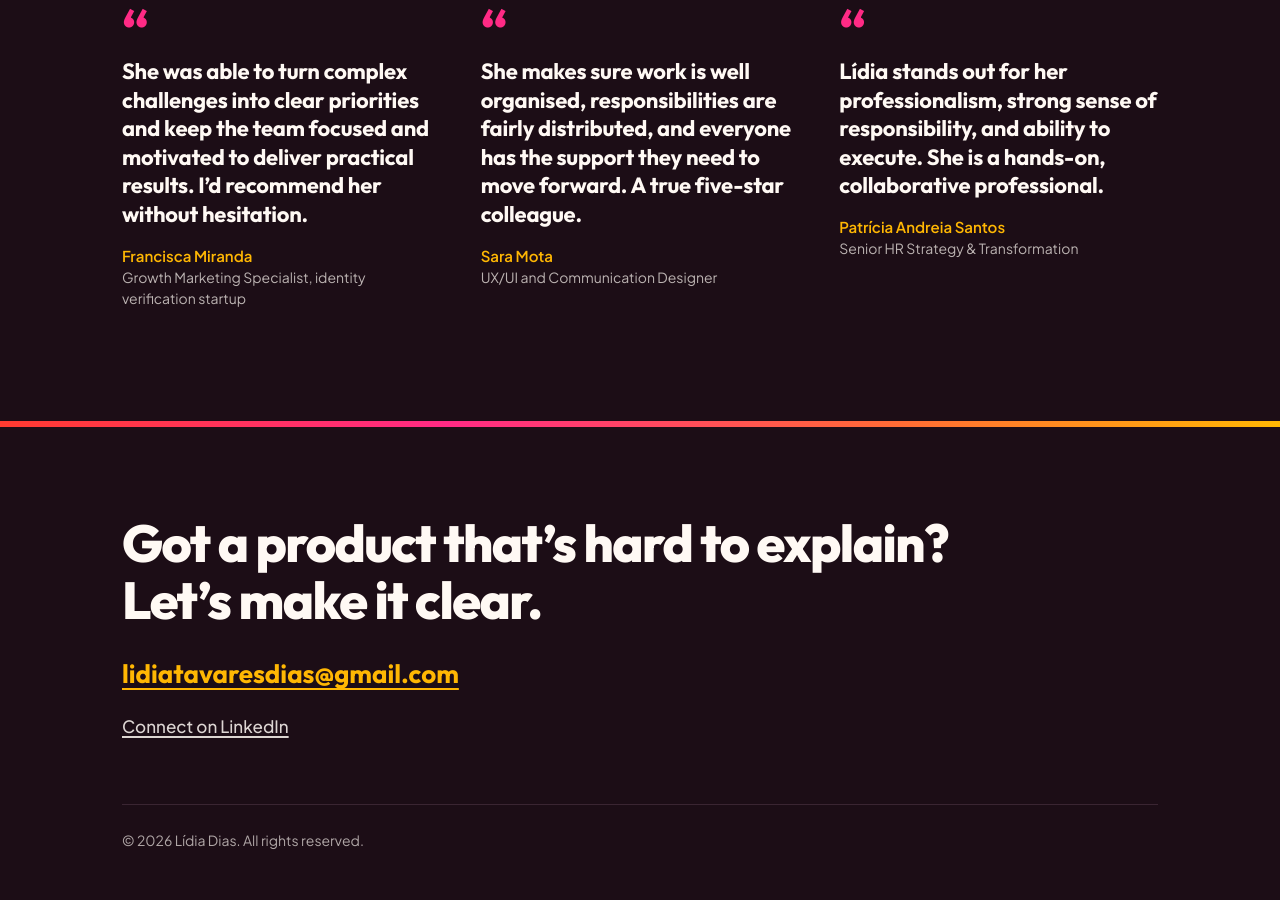
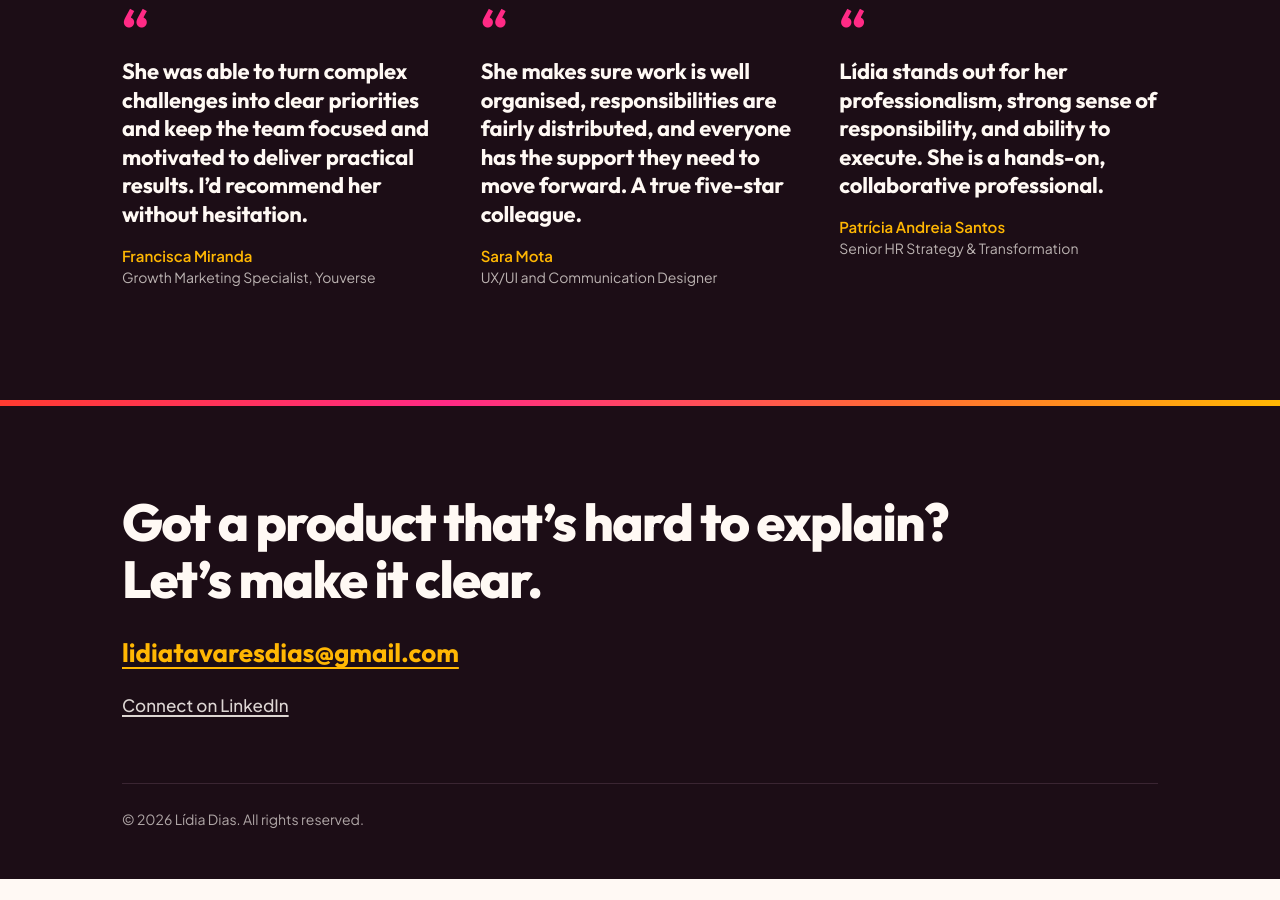
Before and after one commit to LidiaM211/lidiadias, a Jekyll site: the page built from about.html, in a window 1280 px wide and 900 px high, scrolled down 3041 px. Built offline with Jekyll 4.4.1, drawn with Linux system fonts in a browser that asks for light colours; after the commit the page ends 3920 px from its top, so only the background shows below that; some of the changed text lies outside the part shown.

Commit message:
Restore Youverse name in About page; keep portfolio anonymized
Co-Authored-By: Claude Opus 5.5 <noreply@anthropic.com>
Claude-Session: https://claude.ai/code/session_01MfWNjvSsQBHHVmfNVahrbf

```diff
--- a/_data/cv.yml
+++ b/_data/cv.yml
@@ -14,7 +14,7 @@ percurso:
     cargo: "Marketing Manager for tech and AI offers"
 
   - datas: "2022 – 2026"
-    empresa: "Identity verification startup"
+    empresa: "Youverse"
     cargo: "Marketing & Communications Manager"
 
   - datas: "2022 – present"
@@ -60,7 +60,7 @@ competencias:
 recomendacoes:
   - texto: "She was able to turn complex challenges into clear priorities and keep the team focused and motivated to deliver practical results. I’d recommend her without hesitation."
     nome: "Francisca Miranda"
-    cargo: "Growth Marketing Specialist, identity verification startup"
+    cargo: "Growth Marketing Specialist, Youverse"
   - texto: "She makes sure work is well organised, responsibilities are fairly distributed, and everyone has the support they need to move forward. A true five-star colleague."
     nome: "Sara Mota"
     cargo: "UX/UI and Communication Designer"
--- a/cv.yml
+++ b/cv.yml
@@ -15,7 +15,7 @@ percurso:
     cargo: "Marketing Manager, AI"
     historia: "I built the positioning, personas and distribution for the AI offering, then a content system that takes pieces from draft to approval in days."
   - datas: "2022 – 2026"
-    empresa: "Identity verification startup"
+    empresa: "Youverse"
     cargo: "Marketing & Communications Manager"
     historia: "I built the content strategy from zero: four SEO topic clusters, a new brand voice and twice the traffic, with no paid support."
   - datas: "2022 – present"
@@ -61,7 +61,7 @@ competencias:
 recomendacoes:
   - texto: "She was able to turn complex challenges into clear priorities and keep the team focused and motivated to deliver practical results. I’d recommend her without hesitation."
     nome: "Francisca Miranda"
-    cargo: "Growth Marketing Specialist, identity verification startup"
+    cargo: "Growth Marketing Specialist, Youverse"
   - texto: "She makes sure work is well organised, responsibilities are fairly distributed, and everyone has the support they need to move forward. A true five-star colleague."
     nome: "Sara Mota"
     cargo: "UX/UI and Communication Designer"
```
